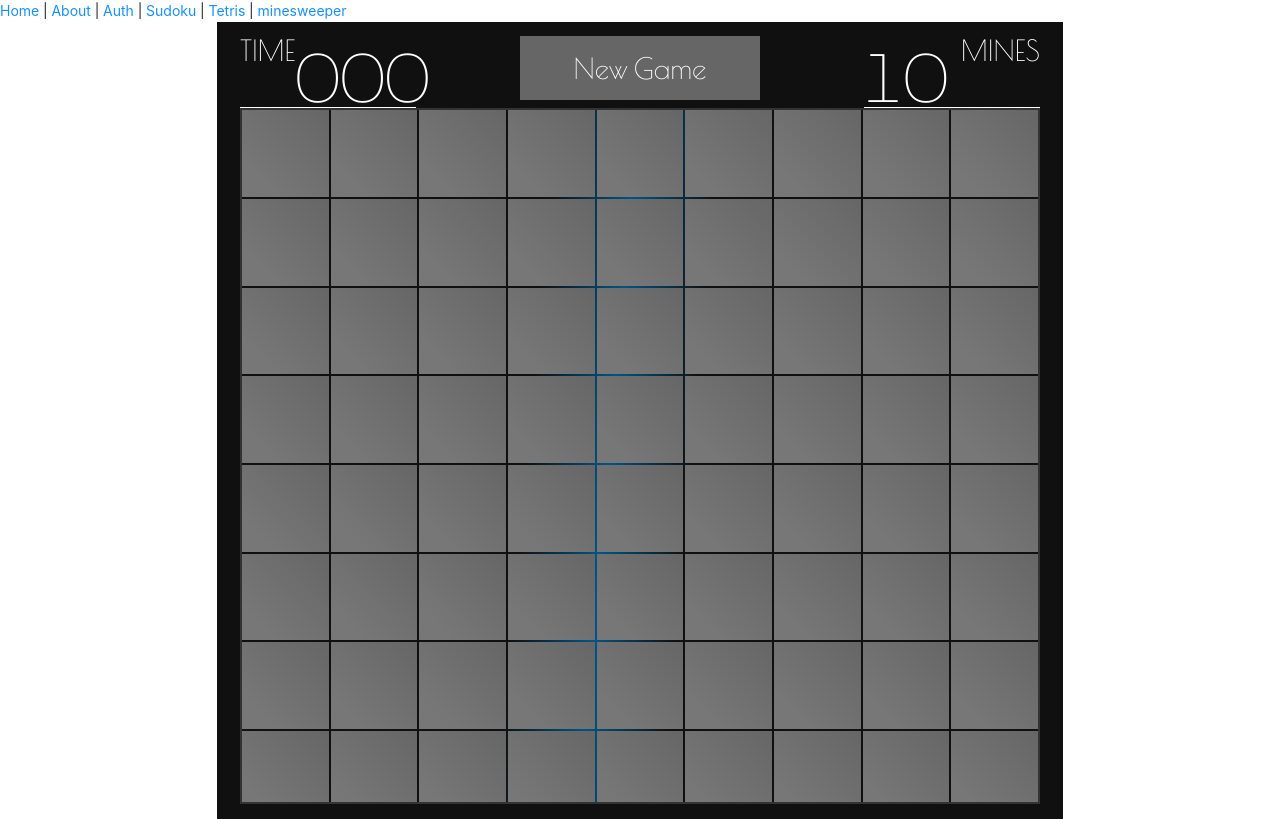
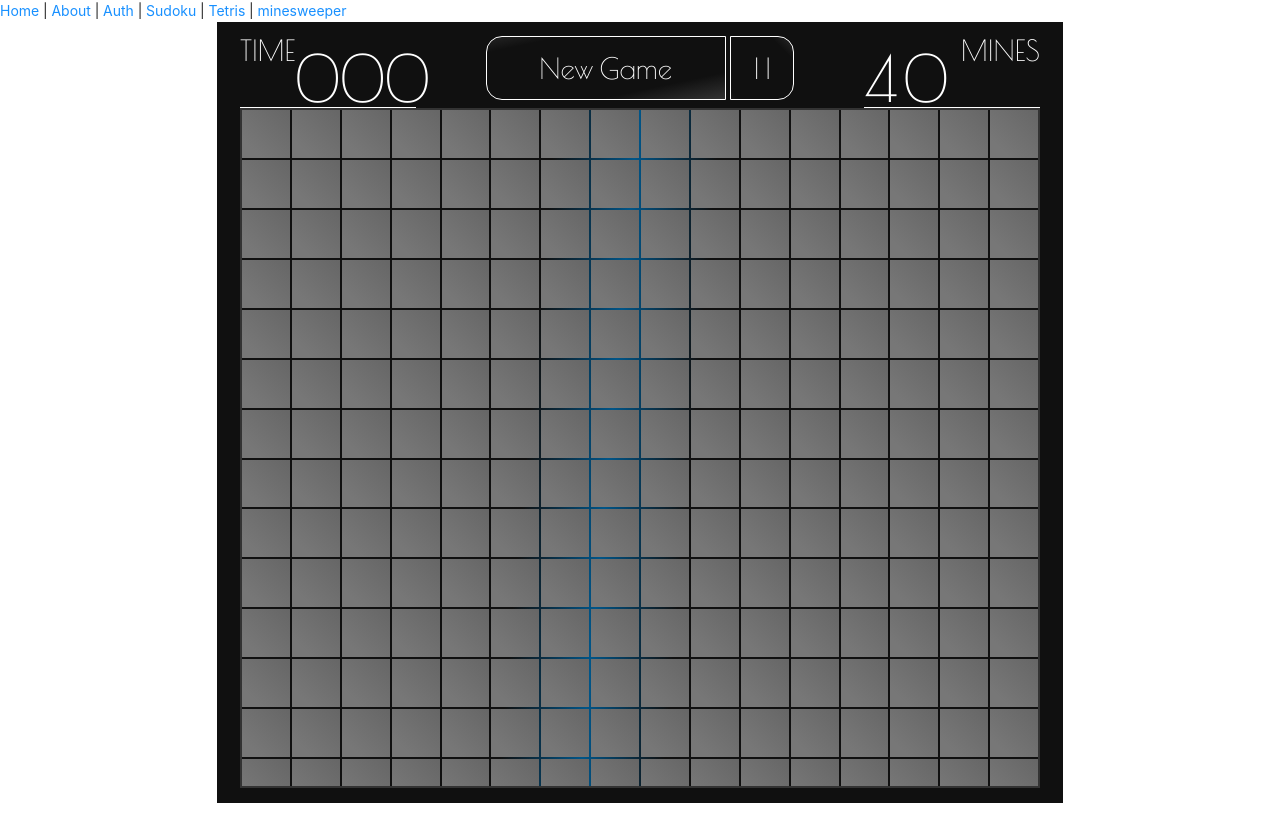
Before and after one commit to Manion-sebastian/waggroup, a Next.js app: page /minesweeper in a window 1280 px wide. Built offline with nearby package versions, Linux system fonts and the light colour scheme.

Commit message:
adds pause button to minesweeper'

```diff
--- a/components/minesweeper/constants.ts
+++ b/components/minesweeper/constants.ts
@@ -1,3 +1,3 @@
-export const BOARD_WIDTH = 9
-export const BOARD_HEIGHT = 9
-export const BOARD_MINES = 10
+export const BOARD_WIDTH = 16
+export const BOARD_HEIGHT = 16
+export const BOARD_MINES = 40
--- a/components/minesweeper/gameBoardButton.tsx
+++ b/components/minesweeper/gameBoardButton.tsx
@@ -5,20 +5,40 @@ import styles from '../../styles/minesweeper/GameBoardButtons.module.css'
 // React
 import React from 'react'
 
-// export enum Button {
-//   newGame = 'New Game',
-//   running = 'running',
-//   listening = '...',
-//   gameOver = 'Game Over',
-//   winner = 'Winner'
-// }
+const enum Button {
+  newGame = 'New Game',
+  running = 'Running',
+  listening = '...',
+  pause = 'Paused',
+  gameOver = 'Game Over',
+  winner = 'Winner'
+}
 
 type Props = {}
 
 const GameBoardButton = ({gameState, handleClick}: MSGameButton) => {
+  console.log(gameState)
   return (
     <div className={styles.buttonsWrapper}>
-      <div onClick={handleClick} className={styles.newGame}>{gameState}</div>
+      <div
+      className={`NEW GAME ${styles.newGame}`}
+      defaultValue='gameButton'
+      onClick={handleClick}
+      >
+        {
+          gameState === Button.listening ?
+          Button.running + gameState :
+          gameState
+        }
+      </div>
+
+      <div
+      className={`PAUSE ${styles.pause}`}
+      defaultValue='pause'
+      onClick={handleClick}
+      >
+        | |
+      </div>
     </div>
   )
 }
--- a/components/minesweeperGame.tsx
+++ b/components/minesweeperGame.tsx
@@ -20,10 +20,11 @@ type Props = {}
 
 const enum Button {
   newGame = 'New Game',
-  running = 'running',
+  running = 'Running',
   listening = '...',
+  pause = 'Paused',
   gameOver = 'Game Over',
-  winner = 'Winner'
+  winner = 'Winner!'
 }
 
 const enum TileValue {
@@ -58,6 +59,7 @@ const MinesweeperGame = (props: Props) => {
   const [tiles, setTiles] = useState<MSTile[][]>(makeBoard())
   const [mines, setMines] = useState<number>(BOARD_MINES)
   const [gameEnd, setGameEnd] = useState<GameCondition>(GameCondition.none)
+  const [gamePause, setGamePause] = useState<boolean>(false)
   const [gameState, setGameState] = useState<Button>(Button.newGame)
   const [gameRunning, setGameRunning] = useState<boolean>(false)
 
@@ -116,7 +118,7 @@ const MinesweeperGame = (props: Props) => {
 
     if(gameEnd !== GameCondition.none) return
 
-    if(!gameRunning && e.type === 'click') {
+    if(!gameRunning && e.type === 'click' && gameEnd !== GameCondition.none) {
       let isEmpty = tempTiles[row][col].value === TileValue.none
       while(!isEmpty) {
         tempTiles = makeBoard()
@@ -126,6 +128,11 @@ const MinesweeperGame = (props: Props) => {
           break
         }
       }
+      setGameRunning(true)
+    }
+
+    if(gamePause) {
+      setGamePause(false)
       setGameRunning(true)
     }
 
@@ -160,7 +167,7 @@ const MinesweeperGame = (props: Props) => {
       tempTiles[row][col].state = TileState.visible
     }
 
-    // // Check Win Conidition
+    // Check Win Conidition
     let hasHiddenTile = false
     for(let iRow = 0; iRow < BOARD_HEIGHT; iRow++) {
       for(let iCol = 0; iCol < BOARD_WIDTH; iCol++) {
@@ -191,14 +198,26 @@ const MinesweeperGame = (props: Props) => {
   }
 
 
-  const handleGameButtonClick = (e: React.MouseEvent<HTMLDivElement, MouseEvent>): void => {
-    console.log(e)
+  const handleGameButtonClick = (e: any): void => {
+    // console.log(e.target.classList)
+    if(e.target.classList[0] !== 'PAUSE') {
       setTime(0)
       setMines(BOARD_MINES)
       setTiles(makeBoard())
       setGameEnd(GameCondition.none)
       setGameState(Button.newGame)
       setGameRunning(false)
+    } else {
+      if(gameState === Button.pause) {
+        setGamePause(false)
+        setGameRunning(true)
+        setGameState(Button.running)
+      } else {
+        setGameState(Button.pause)
+        setGameRunning(false)
+        setGamePause(true)
+      }
+    }
   }
 
   const revealMines = (): MSTile[][] => {
--- a/styles/minesweeper/GameBoard.module.css
+++ b/styles/minesweeper/GameBoard.module.css
@@ -12,7 +12,7 @@
   width: 100%;
   height: 100%;
   max-width: 60rem;
-  max-height: 87vh;
+  max-height: 85vh;
   background: linear-gradient(
     95deg,
     var(--bg-main) 50%,
--- a/styles/minesweeper/GameBoardButtons.module.css
+++ b/styles/minesweeper/GameBoardButtons.module.css
@@ -18,6 +18,48 @@
   width: 30%;
   height: 100%;
   min-width: 30%;
-  background: var(--bg-game-1);
+  background: linear-gradient(
+    -12deg,
+    var(--bg-main) 25%,
+    var(--bg-game-1),
+    var(--bg-main) 75%
+  );
+  background-position: -13%;
+  background-size: 400%;
+  border: 1px solid white;
+  border-radius: 1rem 0 0 1rem;
   padding-inline: 2em;
+  transition: all 60ms ease-out;
 }
+
+.pause {
+  aspect-ratio: 1;
+  display: flex;
+  justify-content: center;
+  align-items: center;
+  width: max-content;
+  height: 100%;
+  min-width: max-content;
+  background: linear-gradient(
+    45deg,
+    var(--bg-main) 25%,
+    var(--bg-game-1),
+    var(--bg-main) 75%
+  );
+  background-position: -13%;
+  background-size: 400%;
+  border: 1px solid white;
+  border-radius: 0 1rem 1rem 0;
+  transition: all 60ms ease-out;
+}
+
+.newGame:is(:hover, :focus) {
+  background-position: 80%;
+  font-weight: bold;
+  transition: all 60ms ease-in;
+}
+.pause:is(:hover, :focus) {
+  background-position: -110%;
+  font-weight: bold;
+  transition: all 60ms ease-in;
+}
--- a/styles/minesweeper/Tile.module.css
+++ b/styles/minesweeper/Tile.module.css
@@ -33,7 +33,7 @@
 .tile:is(:hover, :focus)::after {
   border: 1px solid var(--bg-main);
   z-index: 1;
-  transform: translateY(-5%) scale(115%);
+  transform: translateY(0%) scale(115%);
   /* transition: transform 30ms linear, border 30ms linear; */
 }
 
@@ -91,7 +91,7 @@
   );
   background-position: 0%;
   background-size: 400%;
-  font-size: clamp(.2rem, 102%, 2rem);
+  font-size: clamp(.2rem, 102%, 2.2rem);
   border: 1px solid transparent;
   border-radius: 5%;
   overflow: visible;
@@ -114,7 +114,7 @@
   /* transition: all 30ms linear; */
 }
 
-.flag .bomb::after {
+.flag::after .bomb {
   content: '';
 }
 
@@ -122,4 +122,8 @@
   .reveal, .flag {
     font-size: clamp(.2rem, 3vw, 1.5rem);
   }
+
+  .tile:active::after {
+    transition: all 30ms linear .3s;
+  }
 }
```
Lines whose indentation alone changed are shown as unchanged.
